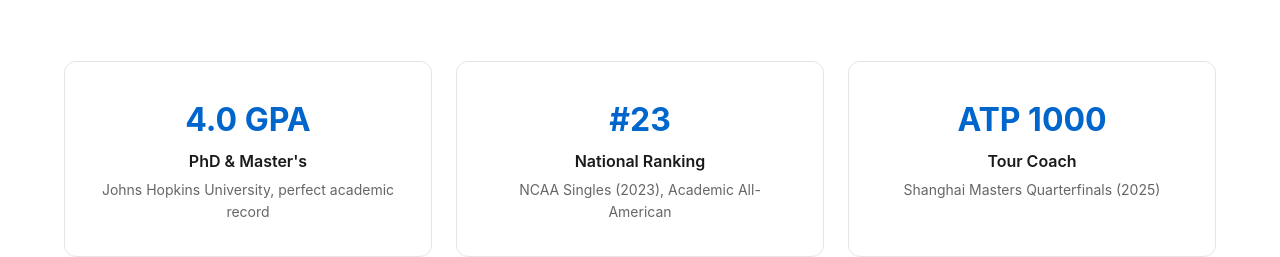
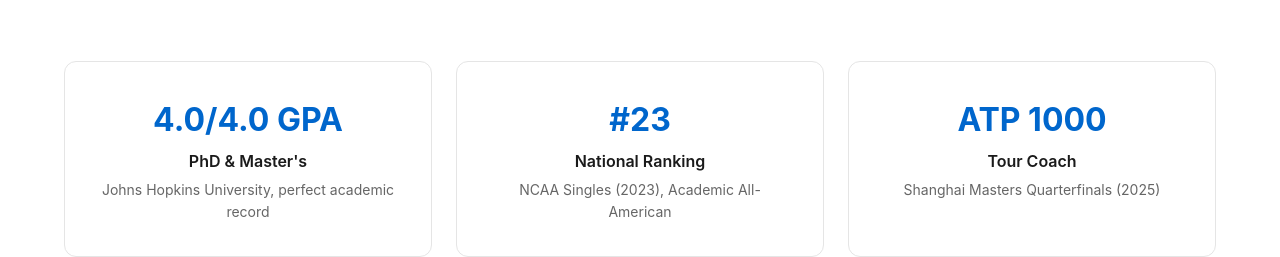
Before and after one commit to hanyumasonliu/hanyumasonliu.github.io, a plain HTML site: page index.html in a window 1280 px wide. Shown: the part 1311-1568 px from the top of the page. Drawn offline with Linux system fonts and the light colour scheme.

Commit message:
Update GPA display format in highlights section

```diff
--- a/index.html
+++ b/index.html
@@ -314,7 +314,7 @@
 
       <div class="highlights-grid">
         <div class="highlight-card">
-          <div class="highlight-metric">4.0 GPA</div>
+          <div class="highlight-metric">4.0/4.0 GPA</div>
           <div class="highlight-label">PhD & Master's</div>
           <div class="highlight-desc">Johns Hopkins University, perfect academic record</div>
         </div>
```
